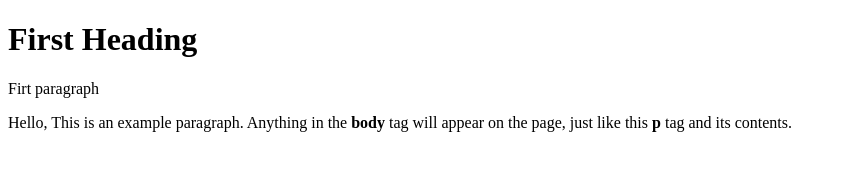
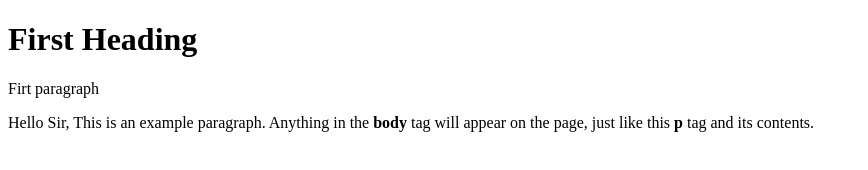
Before and after one commit to itstks9/gitHubRepo, a plain HTML site: page index.html in a window 1280 px wide. Shown: the whole page, without its empty margins (0-868 px from the left). Drawn offline with Linux system fonts and the light colour scheme.

Commit message:
Update index.html

```diff
--- a/index.html
+++ b/index.html
@@ -6,6 +6,6 @@
     <p> Firt paragraph</p>
   </head>
   <body>
-    <p>Hello, This is an example paragraph. Anything in the <strong>body</strong> tag will appear on the page, just like this <strong>p</strong> tag and its contents.</p>
+    <p>Hello Sir, This is an example paragraph. Anything in the <strong>body</strong> tag will appear on the page, just like this <strong>p</strong> tag and its contents.</p>
   </body>
 </html>
```
